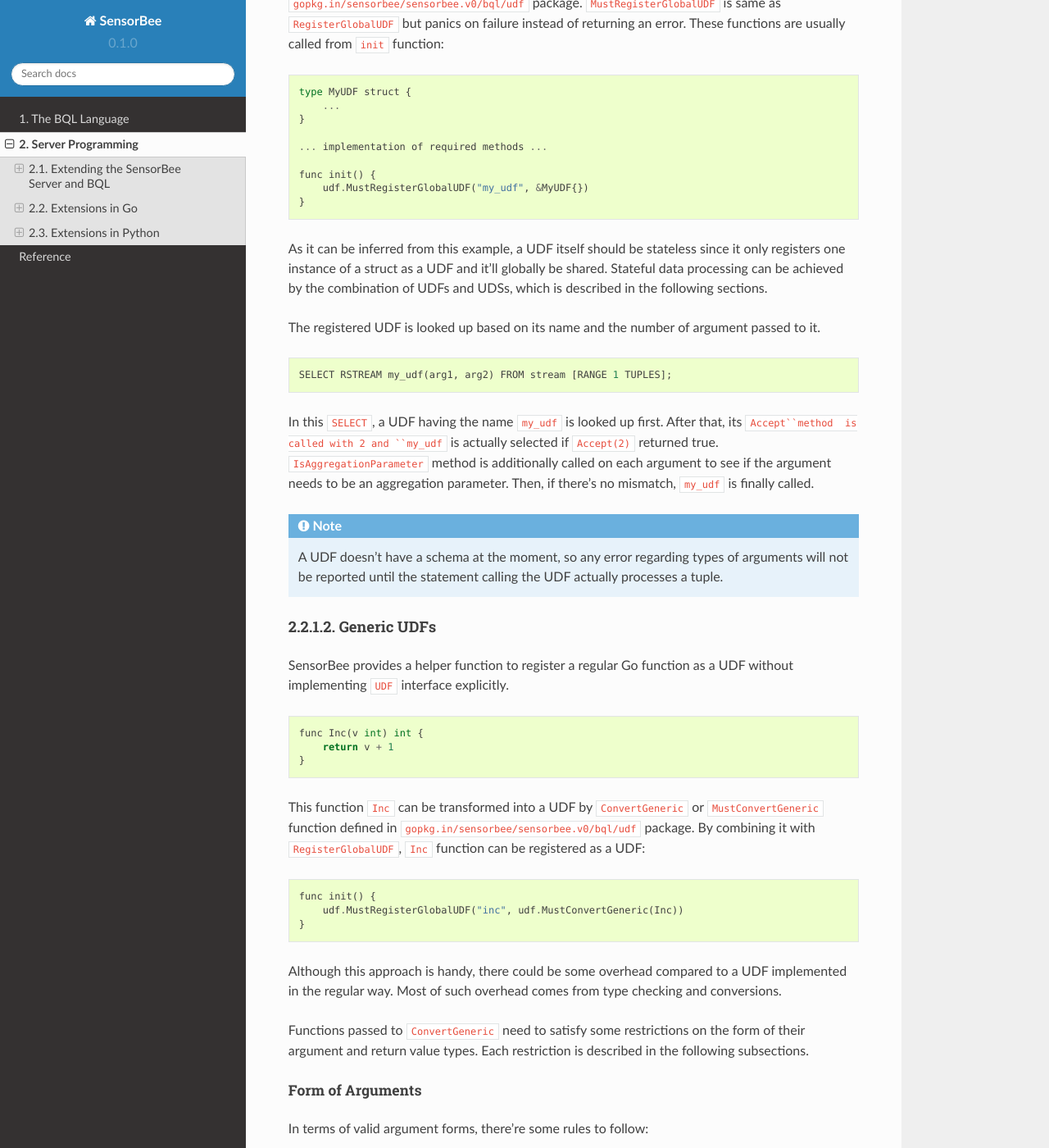
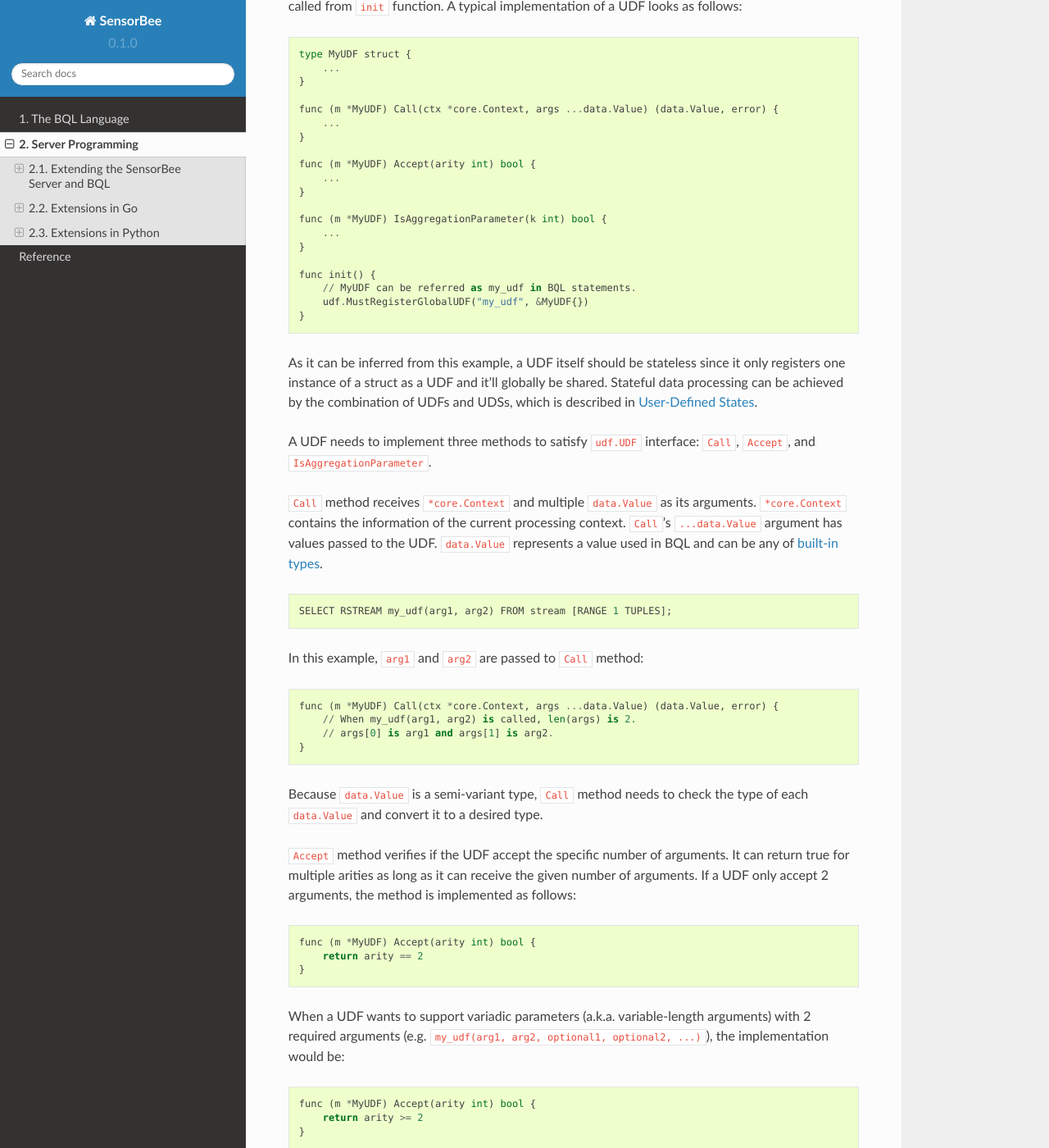
Before and after one commit to sensorbee/docs, a Sphinx documentation site: the page built from source/server_programming.rst, in a window 1280 px wide and 1400 px high, scrolled down 3356 px. Shown: the whole window at 82% size. Built offline with Sphinx 7.4.7 and the Read the Docs theme 2.0.0, drawn with Linux system fonts in a browser that asks for light colours; some of the changed text lies outside the part shown.

Commit message:
Improve description of implementing Go UDFs

```diff
--- a/source/server_programming/go/states.rst
+++ b/source/server_programming/go/states.rst
@@ -1,3 +1,5 @@
+.. _server_programming_go_states:
+
 User-Defined States
 ===================
 
--- a/source/server_programming/go/udfs.rst
+++ b/source/server_programming/go/udfs.rst
@@ -2,10 +2,16 @@ User-Defined Functions
 ======================
 
 This section describes how to write a UDF in Go. It first shows the basic
-interface of defining UDFs, and then describes utilities among it.
+interface of defining UDFs, and then describes utilities among it, how to
+develop a UDF in a Go manner, and an complete example.
 
-Overview
---------
+Implementing a UDF
+------------------
+
+.. note::
+
+    This is a strict way to implement a UDF in Go. To know a easier way, see
+    :ref:`server_programming_go_udfs_generic_udfs`.
 
 A struct satisfying the following interface can be a UDF::
 
@@ -24,37 +30,83 @@ A struct satisfying the following interface can be a UDF::
         IsAggregationParameter(k int) bool
     }
 
-``Call`` method receives ``*core.Context`` and multiple ``data.Value`` as its
-arguments. ``*core.Context`` contains the information of the current processing
-context. ``data.Value`` represents a value used in BQL and can be any of
-:ref:`built-in types <bql_types_types>`.
-
-``Accept`` method verifies if the UDF accept the specific number of arguments.
-It can return true for multiple arities as long as it can receive the given
-number of arguments.
-
-``IsAggregationParameter`` checks if k-th argument is an aggregation parameter.
+This interface is defined in ``gopkg.in/sensorbee/sensorbee.v0/bql/udf`` package.
 
 A UDF can be registered by ``RegisterGlobalUDF`` or ``MustRegisterGlobalUDF``
-function defined in ``gopkg.in/sensorbee/sensorbee.v0/bql/udf`` package.
+function also defined in ``gopkg.in/sensorbee/sensorbee.v0/bql/udf`` package.
 ``MustRegisterGlobalUDF`` is same as ``RegisterGlobalUDF`` but panics on failure
 instead of returning an error. These functions are usually called from ``init``
-function::
+function. A typical implementation of a UDF looks as follows::
 
     type MyUDF struct {
         ...
     }
 
-    ... implementation of required methods ...
+    func (m *MyUDF) Call(ctx *core.Context, args ...data.Value) (data.Value, error) {
+        ...
+    }
+
+    func (m *MyUDF) Accept(arity int) bool {
+        ...
+    }
+
+    func (m *MyUDF) IsAggregationParameter(k int) bool {
+        ...
+    }
 
     func init() {
+        // MyUDF can be referred as my_udf in BQL statements.
         udf.MustRegisterGlobalUDF("my_udf", &MyUDF{})
     }
 
 As it can be inferred from this example, a UDF itself should be stateless since
 it only registers one instance of a struct as a UDF and it'll globally be shared.
 Stateful data processing can be achieved by the combination of UDFs and UDSs,
-which is described in the following sections.
+which is described in :ref:`server_programming_go_states`.
+
+A UDF needs to implement three methods to satisfy ``udf.UDF`` interface:
+``Call``, ``Accept``, and ``IsAggregationParameter``.
+
+``Call`` method receives ``*core.Context`` and multiple ``data.Value`` as its
+arguments. ``*core.Context`` contains the information of the current processing
+context. ``Call``'s ``...data.Value`` argument has values passed to the UDF.
+``data.Value`` represents a value used in BQL and can be any of :ref:`built-in
+types <bql_types_types>`.
+
+::
+
+    SELECT RSTREAM my_udf(arg1, arg2) FROM stream [RANGE 1 TUPLES];
+
+In this example, ``arg1`` and ``arg2`` are passed to ``Call`` method::
+
+    func (m *MyUDF) Call(ctx *core.Context, args ...data.Value) (data.Value, error) {
+        // When my_udf(arg1, arg2) is called, len(args) is 2.
+        // args[0] is arg1 and args[1] is arg2.
+    }
+
+Because ``data.Value`` is a semi-variant type, ``Call`` method needs to check
+the type of each ``data.Value`` and convert it to a desired type.
+
+``Accept`` method verifies if the UDF accept the specific number of arguments.
+It can return true for multiple arities as long as it can receive the given
+number of arguments. If a UDF only accept 2 arguments, the method is implemented
+as follows::
+
+    func (m *MyUDF) Accept(arity int) bool {
+        return arity == 2
+    }
+
+When a UDF wants to support variadic parameters (a.k.a. variable-length
+arguments) with 2 required arguments (e.g.
+``my_udf(arg1, arg2, optional1, optional2, ...)``), the implementation would be::
+
+    func (m *MyUDF) Accept(arity int) bool {
+        return arity >= 2
+    }
+
+``IsAggregationParameter`` checks if k-th, starting from 0, argument is an
+aggregation parameter. Aggregation parameters are passed as ``data.Array``
+containing all values of a field in each group.
 
 The registered UDF is looked up based on its name and the number of argument
 passed to it.
@@ -64,7 +116,7 @@ passed to it.
     SELECT RSTREAM my_udf(arg1, arg2) FROM stream [RANGE 1 TUPLES];
 
 In this ``SELECT``, a UDF having the name ``my_udf`` is looked up first. After
-that, its ``Accept``method  is called with 2 and ``my_udf`` is actually selected
+that, its ``Accept`` method  is called with 2 and ``my_udf`` is actually selected
 if ``Accept(2)`` returned true. ``IsAggregationParameter`` method is
 additionally called on each argument to see if the argument needs to be an
 aggregation parameter. Then, if there's no mismatch, ``my_udf`` is finally
@@ -96,6 +150,28 @@ or ``MustConvertGeneric`` function defined in
     func init() {
         udf.MustRegisterGlobalUDF("inc", udf.MustConvertGeneric(Inc))
     }
+
+So, a complete example of the UDF implementation and registration is as follows::
+
+    package inc
+
+    import (
+        "gopkg.in/sensorbee/sensorbee.v0/bql/udf"
+    )
+
+    func Inc(v int) int {
+        return v + 1
+    }
+
+    func init() {
+        udf.MustRegisterGlobalUDF("inc", udf.MustConvertGeneric(Inc))
+    }
+
+.. note::
+
+    A UDF implementation and registration should actually be separated to
+    different packages. See :ref:`server_programming_go_udfs_developing_a_udf`
+    for details.
 
 Although this approach is handy, there could be some overhead compared to a UDF
 implemented in the regular way. Most of such overhead comes from type checking
@@ -202,6 +278,8 @@ Following functions can be converted to UDFs by ``ConvertGeneric`` or
 * ``func format(string, ...data.Value) (string, error)``
 * ``func keys(data.Map) []string``
 
+.. _server_programming_go_udfs_developing_a_udf:
+
 Developing a UDF
 ----------------
 
@@ -283,6 +361,11 @@ An Example
 
 TODO
 
+User-Defined Aggregates
+-----------------------
+
+TODO
+
 Dynamic Loading
 ---------------
 
```
Also changed, not shown: other parts of source/server_programming/go/udfs.rst (+2 -0 lines).
